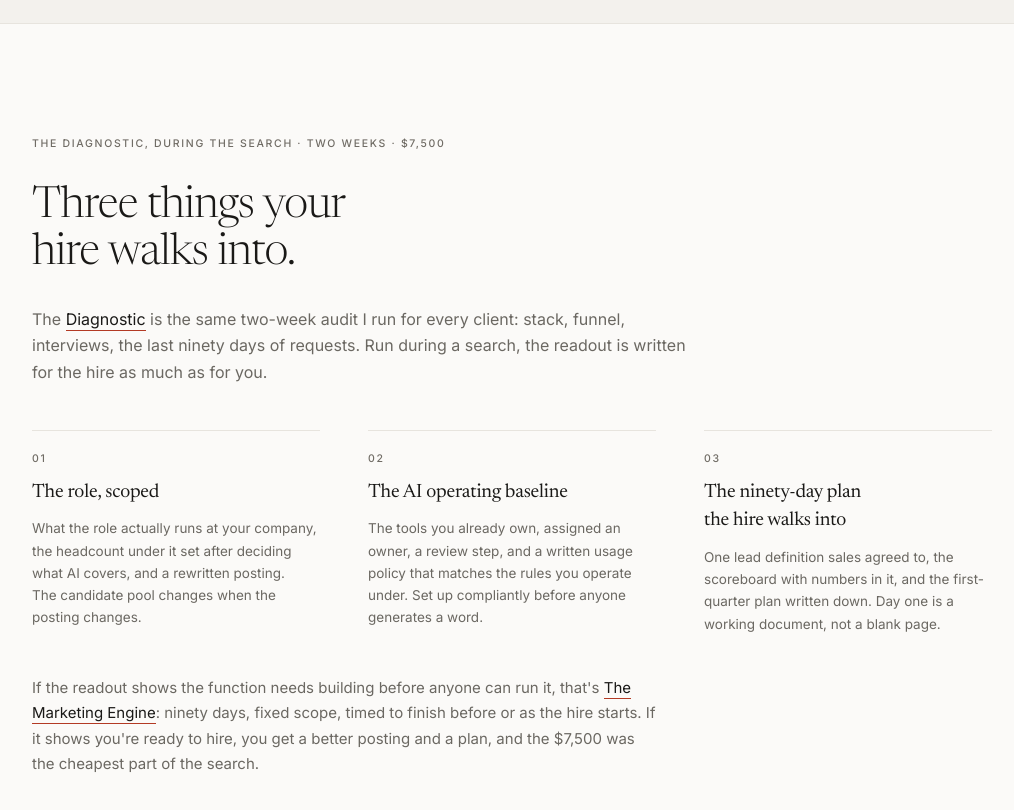
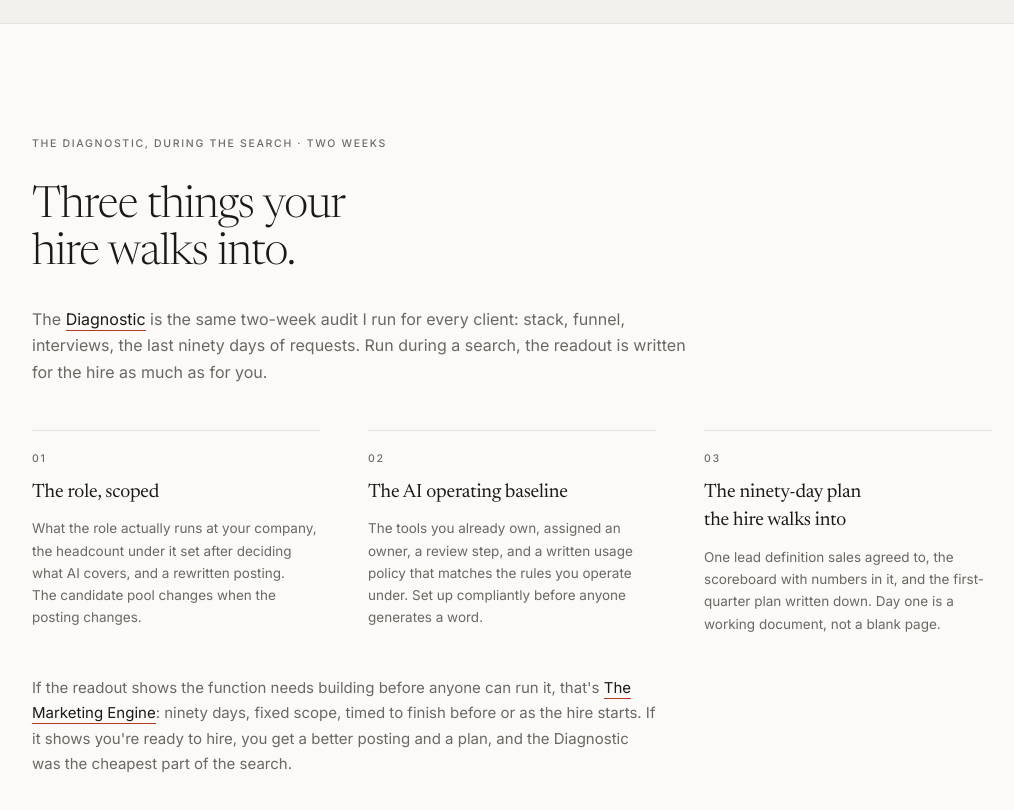
Before and after one commit to neelythomson/neelythomson-site, a Next.js app: page /before-you-hire in a window 1280 px wide. Shown: the part 3140-3950 px from the top of the page, without its empty margins (128-1142 px from the left). Built offline with nearby package versions, Linux system fonts and the light colour scheme; no server answers.

Commit message:
Update Diagnostic description to remove pricing
Removed the price mention from the Diagnostic description.

```diff
--- a/src/app/before-you-hire/page.tsx
+++ b/src/app/before-you-hire/page.tsx
@@ -272,7 +272,7 @@ export default function BeforeYouHire() {
 
         <section className="border-t border-rule px-6 pt-24 pb-20 sm:px-10 sm:pt-28 sm:pb-24">
           <div className="mx-auto max-w-[960px]">
-            <p className="label mb-8">The Diagnostic, during the search · Two weeks · $7,500</p>
+            <p className="label mb-8">The Diagnostic, during the search · Two weeks</p>
             <h2 className="display-sm mb-7 max-w-[22ch] text-[clamp(1.9rem,3.4vw,2.9rem)]">
               Three things your hire walks into.
             </h2>
@@ -303,7 +303,7 @@ export default function BeforeYouHire() {
               </a>
               : ninety days, fixed scope, timed to finish before or as the
               hire starts. If it shows you&apos;re ready to hire, you get a
-              better posting and a plan, and the $7,500 was the cheapest part
+              better posting and a plan, and the Diagnostic was the cheapest part
               of the search.
             </p>
           </div>
```
